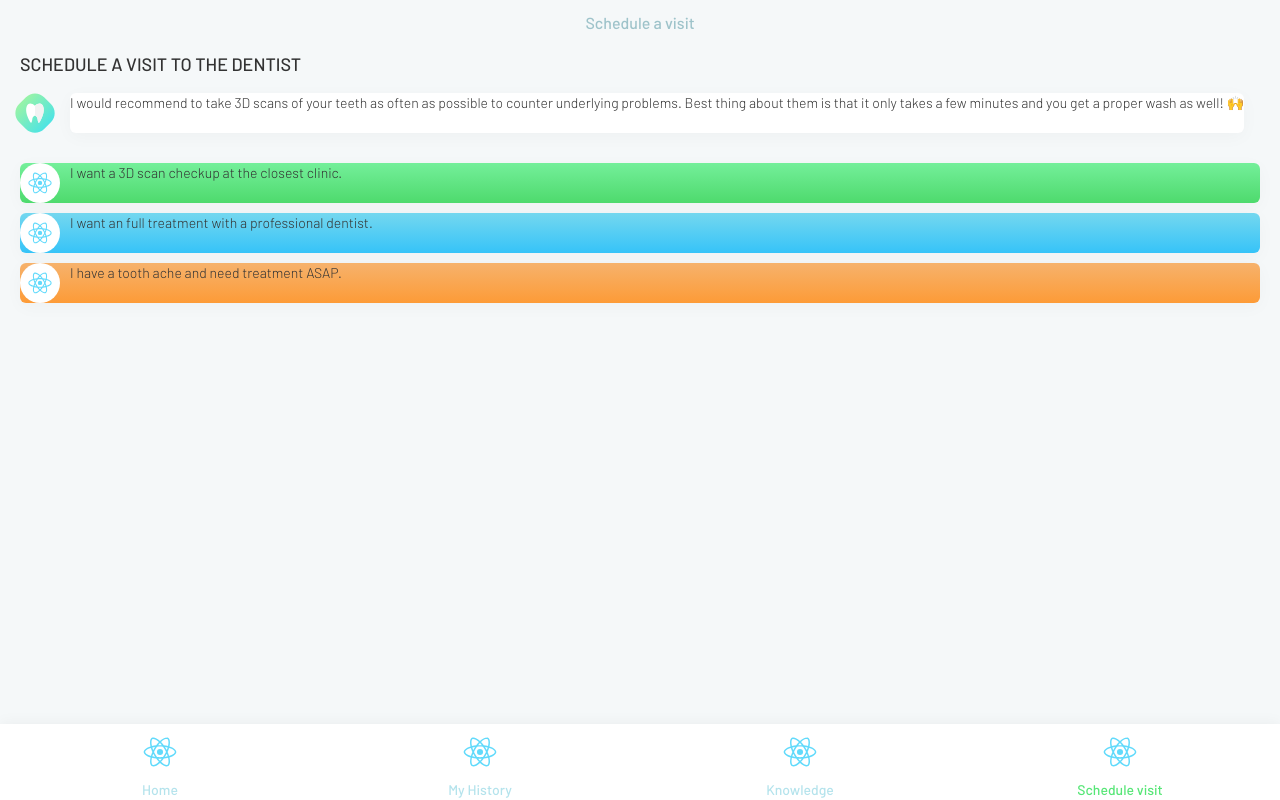
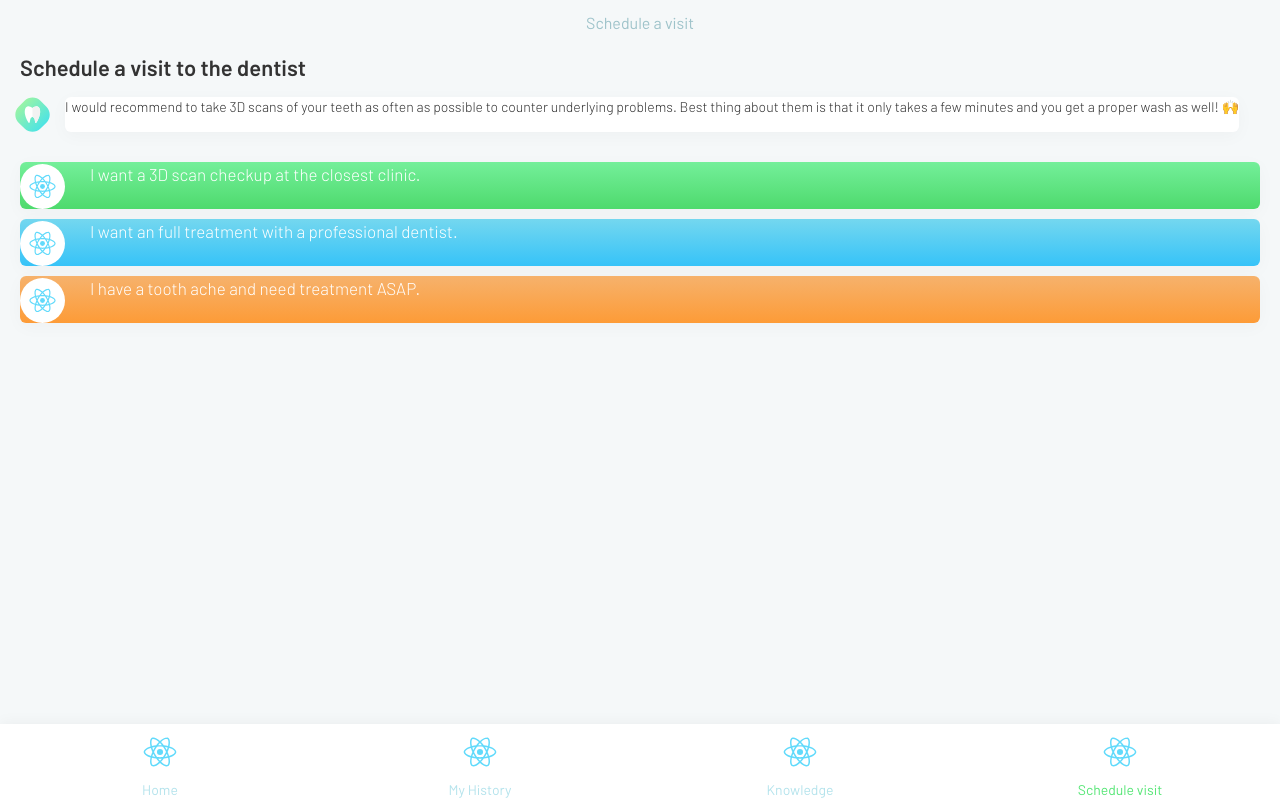
Before and after one commit to vlukashov/dennis, a React (Create React App) app: page /book-appointment in a window 1280 px wide. Built offline with nearby package versions, Linux system fonts and the light colour scheme.

Commit message:
added minor styling fixes and fonts

```diff
--- a/src/components/chat-message/ChatMessage.css
+++ b/src/components/chat-message/ChatMessage.css
@@ -8,6 +8,11 @@
 }
 
 .ChatMessage-avatar img {
-  height: 40px;
-  width: 40px;
+  height: 35px;
+  width: 35px;
 }
+
+.ChatMessage .panel-blody {
+	font-weight: 400;
+	color: #4E5973;
+}
--- a/src/components/in-page-subheader/InPageSubheader.css
+++ b/src/components/in-page-subheader/InPageSubheader.css
@@ -6,6 +6,6 @@
 
 .InPageSubheader-title {
   flex: 1;
-  text-transform: uppercase;
-  font-size: 18px;
+  font-size: 22px;
+  font-weight: 700;
 }
--- a/src/index.css
+++ b/src/index.css
@@ -6,14 +6,20 @@
 
 @font-face {
   font-family: Barlow;
-  src: url(/fonts/Barlow-Medium.otf);
-  font-weight: normal;
+  src: url(/fonts/Barlow-Regular.otf);
+  font-weight: 400;
 }
 
 @font-face {
   font-family: Barlow;
-  src: url(/fonts/Barlow-Bold.otf);
-  font-weight: bold;
+  src: url(/fonts/Barlow-Medium.otf);
+  font-weight: 500;
+}
+
+@font-face {
+  font-family: Barlow;
+  src: url(/fonts/Barlow-Semibold.otf);
+  font-weight: 700;
 }
 
 html {
@@ -23,7 +29,7 @@ html {
 body {
   margin: 0;
   padding: 0;
-  font-family: Barlow;
+  font-family: 'Barlow';
   height: 100%;
 }
 
--- a/src/routes/book-appointment/BookAppointment.css
+++ b/src/routes/book-appointment/BookAppointment.css
@@ -3,15 +3,19 @@
 }
 
 .ActionPanel img {
-  width: 40px;
-  height: 40px;
+  width: 45px;
+  height: 45px;
+  margin-top: 2px;
   background: white;
   border-radius: 50%;
   display: block;
 }
 
 .ActionPanel-content {
-  padding-left: 10px;
+  padding-left: 25px;
+  font-weight: 300;
+  font-size: 17px;
+  color: white;
 }
 
 .BookAppointment-subheader h3 {
--- a/src/routes/home/Home.css
+++ b/src/routes/home/Home.css
@@ -63,7 +63,6 @@
 }
 
 .RecommendedProduct-text-secondary {
-  font-weight: 300;
 }
 
 .RecommendedProduct-button-icon {
```
Also changed, not shown: public/fonts/Barlow-Regular.otf (added).
